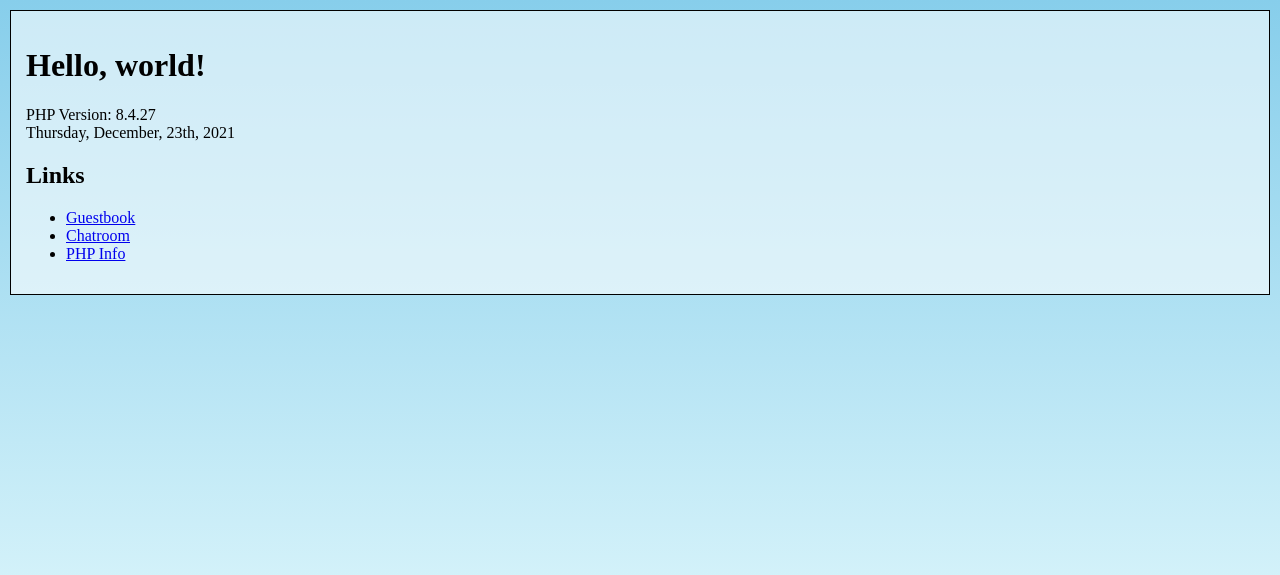
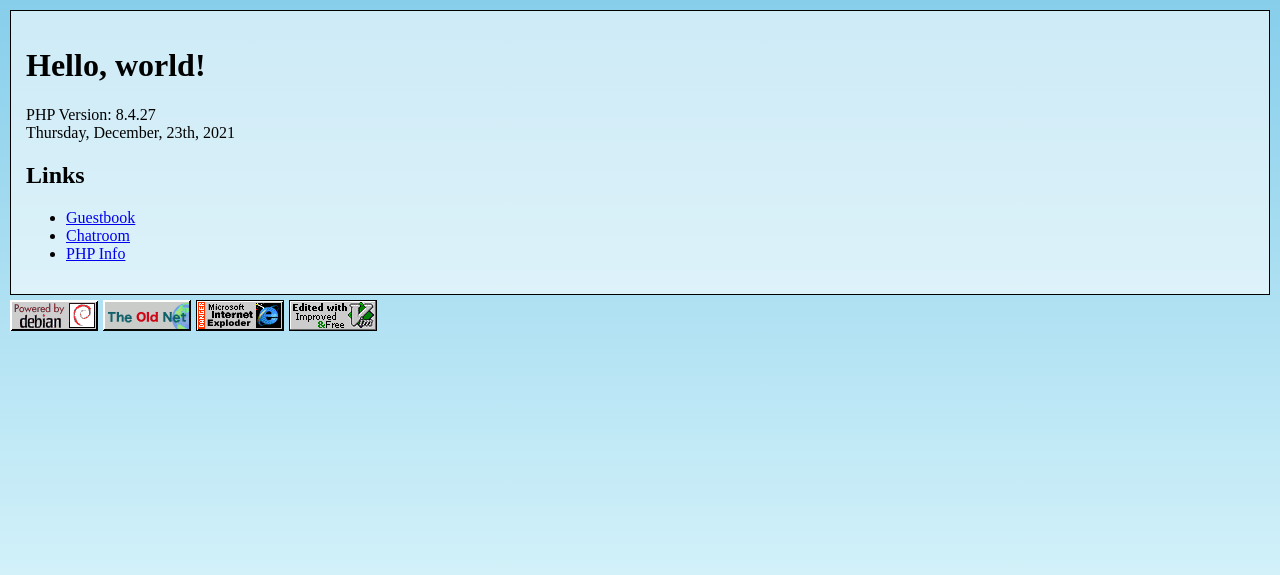
Before and after one commit to MachineThing/docker-lamp, a PHP site: page / in a window 1280 px wide. Shown: the top 575 px of the page. Run offline with PHP 8.4, Linux system fonts and the light colour scheme.

Commit message:
Permission changes (also buttons for that old net feel)

```diff
--- a/site/css/chatroom.css
+++ b/site/css/chatroom.css
@@ -1,9 +1,4 @@
-html,body {
-  margin: 0px;
-}
-
 .container {
-  margin: 10px;
   height: fit-content;
   display: block;
   flex-flow: column;
--- a/site/css/index.css
+++ b/site/css/index.css
@@ -11,6 +11,17 @@ html {
 body {
   margin: 10px;
   font-family: serif;
+}
+
+.buttons {
+  margin: 5px 0px;
+  display: flex;
+}
+
+.buttons > a > img {
+  margin-right: 5px;
+  width: 88px;
+  height: 31px;
 }
 
 .container {
@@ -33,6 +44,6 @@ body {
   background-color: white;
 }
 
-.guestpost p {
+.guestpost > p {
   margin: 0px;
 }
--- a/site/index.php
+++ b/site/index.php
@@ -40,5 +40,11 @@
         <li><a href="/phpinfo.php">PHP Info</a></li>
       </ul>
     </div>
+    <div class="buttons">
+      <a href="https://www.debian.org"><img src="/static/images/debian.gif" alt="Powered by Debian"></a>
+      <a href="https://www.theoldnet.com"><img src="/static/images/oldnet.gif" alt="The Old Net"></a>
+      <a href="http://www.toastytech.com/evil"><img src="/static/images/ieexplode.gif" alt="ie go boom"></a>
+      <a href="https://www.vim.org"><img src="/static/images/vim.gif" alt="I love Vim"></a>
+    </div>
   </body>
 </html>
```
Also changed, not shown: site/interactive/chatroom.php (+4 -3 lines), site/js/chatroom.js (added, +7 -0 lines), README.md, site/static/images/debian.gif (added), site/static/images/ieexplode.gif (added), site/static/images/oldnet.gif (added), site/static/images/vim.gif (added).
